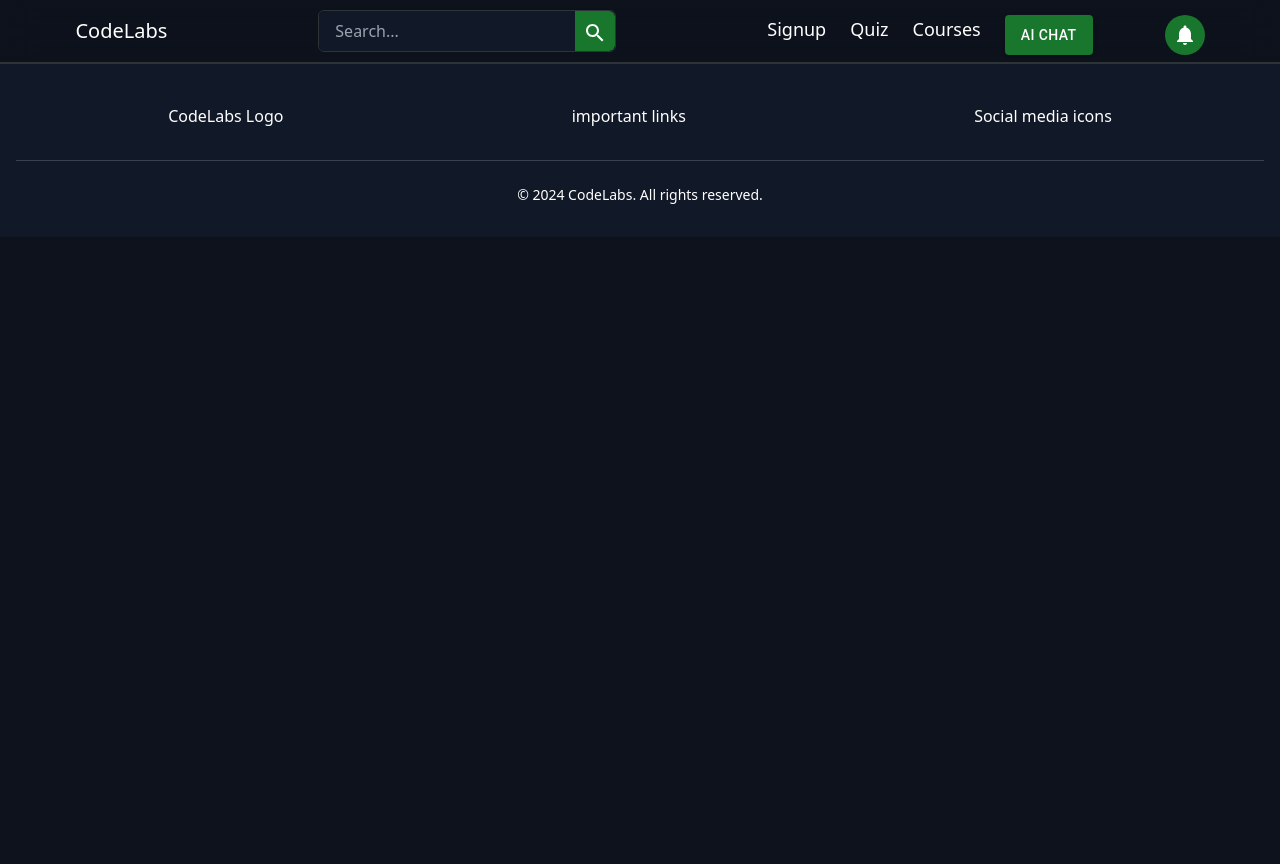
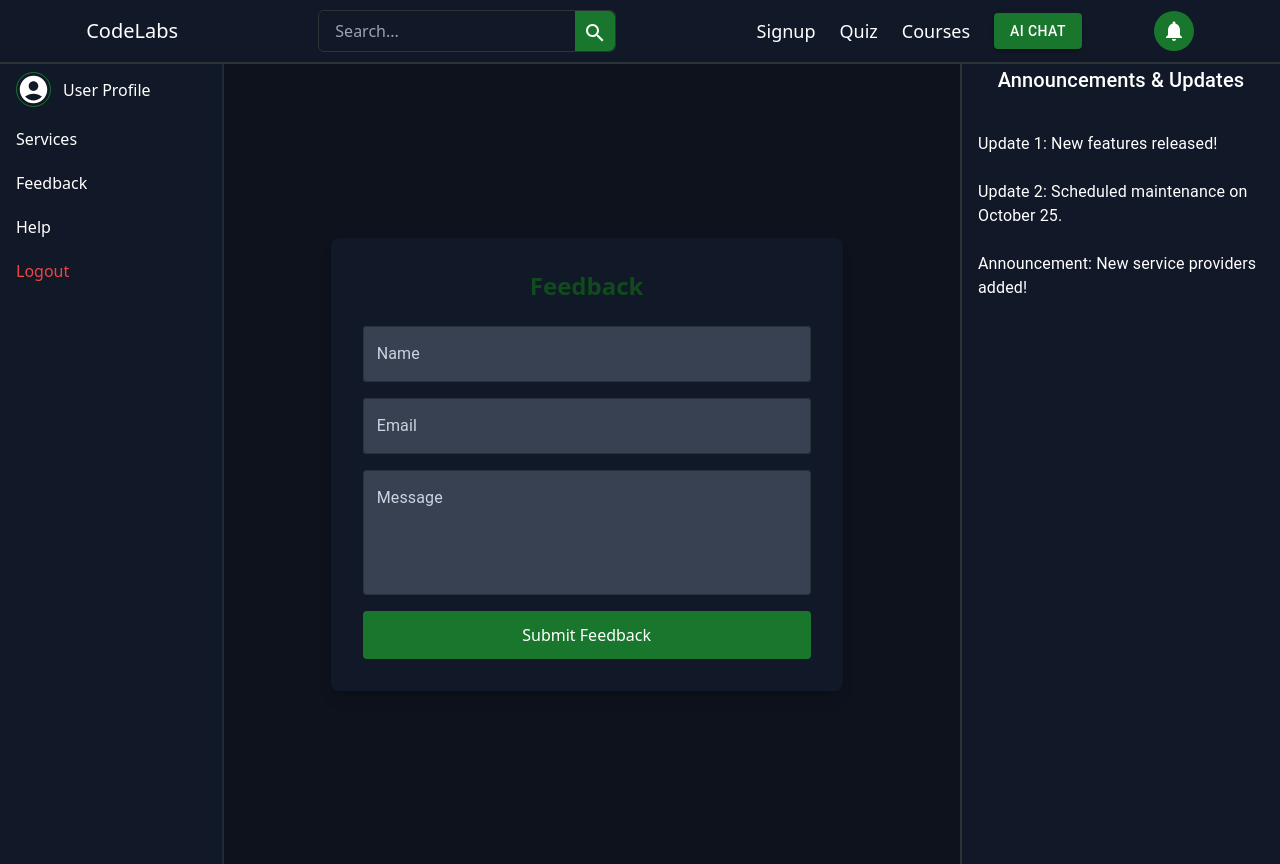
Before and after one commit to adityakumar841208/Codelabs_Frontend, a React (Create React App) app: page /home/feedback in a window 1280 px wide. Before the commit the page ends 800 px from the top, so only its background shows below. Built offline with nearby package versions, Linux system fonts and the light colour scheme.

Commit message:
basic routing done

```diff
--- a/src/App.js
+++ b/src/App.js
@@ -5,6 +5,7 @@ import Navbar from './utilitycomponents/Navbar';
 import Footer from './utilitycomponents/Footer';
 import { ThemeProvider } from '@emotion/react';
 import Theme from './theme/Theme';
+
 
 function App() {
 
@@ -24,7 +25,7 @@ function AppContent() {
     <>
       <Navbar />
       <AppRoutes />
-      {location.pathname !== '/home' && <Footer />}
+      {(!location.pathname.startsWith('/home')) && <Footer />}
     </>
   );
 }
--- a/src/components/Feedback.jsx
+++ b/src/components/Feedback.jsx
@@ -1,6 +1,7 @@
 import React, { useState } from 'react';
 import axios from 'axios';
 import { z } from 'zod';
+import { TextField } from '@mui/material';
 
 // Validation schema for feedback form
 const feedbackSchema = z.object({
@@ -46,50 +47,53 @@ const FeedbackPage = () => {
     };
 
     return (
-    <div className="flex items-center justify-center min-h-screen text-white">
-      <div className="bg-gray-900 p-8 rounded-lg shadow-lg w-full max-w-md">
+        <div className='grid grid-cols-12 min-h-screen'>
+            <div className="flex items-center justify-center min-h-screen text-white col-span-12">
+                <div className="bg-gray-900 p-8 rounded-lg shadow-lg w-full max-w-lg">
                     <h2 className="text-2xl font-bold text-center mb-6 text-primaryHover">Feedback</h2>
 
                     <form onSubmit={handleSubmit}>
                         <div className="mb-4">
-            <label className="block mb-2" htmlFor="name">Name</label>
-            <input
+                            <TextField
+                                label='Name'
                                 type="text"
                                 id="name"
                                 name="name"
                                 value={formData.name}
                                 onChange={handleChange}
-              placeholder="Enter your name"
-              className="w-full p-3 bg-gray-700 border border-gray-600 rounded focus:outline-none focus:ring focus:ring-primary"
+                                InputLabelProps={{ style: { color: '#cbd5e1' } }}
+                                InputProps={{ style: { color: '#f1f5f9', backgroundColor: 'rgb(55 65 81)' } }}
+                                className="text-white w-full p-3 bg-gray-700 border border-gray-600 rounded focus:outline-none focus:ring focus:ring-primary"
                             />
                             {errors.name && <p className="text-red-500 text-sm">{errors.name[0]}</p>}
                         </div>
 
                         <div className="mb-4">
-            <label className="block mb-2" htmlFor="email">Email</label>
-            <input
+                            <TextField
                                 type="email"
+                                label="Email"
                                 id="email"
                                 name="email"
                                 value={formData.email}
                                 onChange={handleChange}
                                 placeholder="Enter your email"
+                                InputLabelProps={{ style: { color: '#cbd5e1' } }}
+                                InputProps={{ style: { color: '#f1f5f9', backgroundColor: 'rgb(55 65 81)' } }}
                                 className="w-full p-3 bg-gray-700 border border-gray-600 rounded focus:outline-none focus:ring focus:ring-primary"
                             />
                             {errors.email && <p className="text-red-500 text-sm">{errors.email[0]}</p>}
                         </div>
 
                         <div className="mb-4">
-            <label className="block mb-2" htmlFor="message">Message</label>
-            <textarea
-              id="message"
-              name="message"
-              value={formData.message}
-              onChange={handleChange}
-              placeholder="Enter your message"
-              className="w-full p-3 bg-gray-700 border border-gray-600 rounded focus:outline-none focus:ring focus:ring-primary"
-              rows="4"
-            ></textarea>
+                            <TextField
+                                label="Message"
+                                variant="outlined"
+                                multiline
+                                rows={4}
+                                fullWidth
+                                InputLabelProps={{ style: { color: '#cbd5e1' } }}
+                                InputProps={{ style: { color: '#f1f5f9', backgroundColor: 'rgb(55 65 81)' } }}
+                            />
                             {errors.message && <p className="text-red-500 text-sm">{errors.message[0]}</p>}
                         </div>
 
@@ -102,6 +106,7 @@ const FeedbackPage = () => {
                     </form>
                 </div>
             </div>
+        </div>
     );
 };
 
--- a/src/components/Home.jsx
+++ b/src/components/Home.jsx
@@ -2,23 +2,59 @@ import React from 'react';
 import Navigation from './Navigation';
 import Content from './Content';
 import Announcements from './Announcements';
+import Help from './Help';
+import ServicesPage from './Services';
+import FeedbackPage from './Feedback';
+import Footer from '../utilitycomponents/Footer';
+import { useLocation } from 'react-router-dom';
 
 const Home = () => {
+  const location = useLocation();
+
+  // Determine what to render in the Content section
+  const renderContent = () => {
+    switch (location.pathname) {
+      case '/home':
+        return <Content />;
+      case '/home/help':
+        return <Help />;
+      case '/home/services':
+        return <ServicesPage />;
+      case '/home/feedback':
+        return <FeedbackPage />;
+      default:
+        return (
+          <div className="flex items-center justify-center h-full">
+            <h1 className="text-xl font-bold">Page Not Found</h1>
+          </div>
+        );
+    }
+  };
+
+  // Check if the route starts with /home
+  const isHomeRoute = location.pathname.startsWith('/home');
+
   return (
     <>
       <div className="grid grid-cols-12 min-h-screen">
+        {/* Navigation Section */}
         <div className="col-span-2 overflow-y-auto hidden md:block">
           <Navigation />
         </div>
 
+        {/* Content Section */}
         <div className="col-span-12 md:col-span-7">
-          <Content />
+          {renderContent()}
         </div>
 
-        <div className="col-span-3 overflow-y-auto hidden lg:block">
+        {/* Announcements Section */}
+        <div className="col-span-12 md:col-span-3 overflow-y-auto hidden lg:block">
           <Announcements />
         </div>
       </div>
+
+      {/* Conditionally Render Footer */}
+      {!isHomeRoute && <Footer />}
     </>
   );
 };
--- a/src/components/Navigation.jsx
+++ b/src/components/Navigation.jsx
@@ -9,17 +9,17 @@ const Navigation = () => {
     return (
         <div className="fixed border-r-2 border-gray-800 min-h-screen w-56 h-full overflow-y-auto bg-gray-900 text-white">
             <ul className="space-y-1">
-                <li className="flex items-center space-x-3 px-4 py-2 rounded-sm hover:bg-primaryHover transition duration-300 ease-in-out cursor-pointer">
+                <li className="flex items-center space-x-3 px-4 py-2 rounded-sm hover:bg-primaryHover transition duration-300 ease-in-out cursor-pointer" onClick={()=>navigate('/home')}>
                     <AccountCircleIcon className="text-white text-3xl border border-primary rounded-full" fontSize="large" />
                     <span className="text-white">User Profile</span>
                 </li>
-                <li className="px-4 py-2 rounded-sm hover:bg-primaryHover transition duration-300 ease-in-out cursor-pointer" onClick={()=>navigate('/services')}>
+                <li className="px-4 py-2 rounded-sm hover:bg-primaryHover transition duration-300 ease-in-out cursor-pointer" onClick={()=>navigate('/home/services')}>
                     <span className="text-white">Services</span>
                 </li>
-                <li className="px-4 py-2 rounded-sm hover:bg-primaryHover transition duration-300 ease-in-out cursor-pointer" onClick={()=>navigate('/feedback')}>
+                <li className="px-4 py-2 rounded-sm hover:bg-primaryHover transition duration-300 ease-in-out cursor-pointer" onClick={()=>navigate('/home/feedback')}>
                     <span className="text-white">Feedback</span>
                 </li>
-                <li className="px-4 py-2 rounded-sm hover:bg-primaryHover transition duration-300 ease-in-out cursor-pointer" onClick={()=>navigate('/help')}>
+                <li className="px-4 py-2 rounded-sm hover:bg-primaryHover transition duration-300 ease-in-out cursor-pointer" onClick={()=>navigate('/home/help')}>
                     <span className="text-white">Help</span>
                 </li>
                 <li className="px-4 py-2 rounded-sm hover:bg-primaryHover transition duration-300 ease-in-out cursor-pointer" onClick={()=>navigate('/')}>
--- a/src/components/Services.jsx
+++ b/src/components/Services.jsx
@@ -26,6 +26,8 @@ const servicesData = [
 
 const ServicesPage = () => {
     return (
+        <>
+            <div>
                 <div className="flex items-center justify-center min-h-screen text-white">
                     <div className="w-full max-w-2xl p-8">
                         <h2 className="text-2xl font-bold text-center text-primary mb-6">Our Services</h2>
@@ -45,6 +47,8 @@ const ServicesPage = () => {
                         </div>
                     </div>
                 </div>
+            </div>
+        </>
     );
 };
 
--- /dev/null
+++ b/src/post/PostOption.jsx
@@ -0,0 +1,40 @@
+import React from 'react';
+import { Button } from '@mui/material';
+import InsertPhotoIcon from '@mui/icons-material/InsertPhoto';
+import EventIcon from '@mui/icons-material/Event';
+import ArticleIcon from '@mui/icons-material/Article';
+
+const PostOption = () => {
+  return (
+    <div className="bg-slate-900 p-4 rounded-md shadow-md m-2 border">
+      {/* Start a Post Section */}
+      <div className="flex items-center space-x-3 p-3 bg-gray-900 rounded-lg mb-4">
+        <img
+          src="./comp.webp"
+          alt="User Avatar"
+          className="rounded-full w-10 h-10 border"
+        />
+        <input
+          type="text"
+          placeholder="Write here something..."
+          className="w-full p-2 bg-gray-800 rounded-full text-gray-300 placeholder-gray-500 outline-none border"
+        />
+      </div>
+
+      {/* Options Section */}
+      <div className="flex justify-between text-gray-400">
+        <Button startIcon={<InsertPhotoIcon />} className="text-gray-400 hover:bg-primaryHover hover:text-white">
+          Media
+        </Button>
+        <Button startIcon={<EventIcon sx={{color:'primary'}}/>} className="text-gray-400 hover:bg-primaryHover hover:text-white">
+          Event
+        </Button>
+        <Button startIcon={<ArticleIcon />} className="text-gray-400 hover:bg-primaryHover hover:text-white">
+          Write article
+        </Button>
+      </div>
+    </div>
+  );
+};
+
+export default PostOption;
--- a/src/routes/Routes.jsx
+++ b/src/routes/Routes.jsx
@@ -1,5 +1,6 @@
 import React, { Suspense, lazy } from 'react';
 import { Route, Routes } from 'react-router-dom';
+
 
 // Lazy load components
 const Landing = lazy(() => import('../components/LandingPage'));
@@ -20,10 +21,11 @@ function AppRoutes() {
         <Route path="/" element={<Landing />} />
         <Route path="/login" element={<Login />} />
         <Route path="/signup" element={<Signup />} />
-          <Route path="/home" element={<Home />} />
-          <Route path="/help" element={<Help />} />
-          <Route path="/feedback" element={<Feedback />} />
-          <Route path="/services" element={<ServicesPage />} />
+        <Route path="/home" element={<Home />}>
+          <Route path="help" element={<Help />} />
+          <Route path="feedback" element={<Feedback />} />
+          <Route path="services" element={<ServicesPage />} />
+        </Route>
       </Routes>
     </Suspense>
   );
--- a/src/utilitycomponents/Navbar.jsx
+++ b/src/utilitycomponents/Navbar.jsx
@@ -1,46 +1,115 @@
-import React from 'react';
+import React, { useState } from 'react';
 import { Link } from 'react-router-dom';
 import SearchIcon from '@mui/icons-material/Search';
-import { Button } from '@mui/material';
+import MenuIcon from '@mui/icons-material/Menu';
+import { Button, IconButton, Menu, MenuItem } from '@mui/material';
 import NotificationsIcon from '@mui/icons-material/Notifications';
 
 const Navbar = () => {
+    const [anchorEl, setAnchorEl] = useState(null);
+
+    const handleMenuOpen = (event) => {
+        setAnchorEl(event.currentTarget);
+    };
+
+    const handleMenuClose = () => {
+        setAnchorEl(null);
+    };
+
     return (
         <>
-            <div className='h-16 w-full flex justify-around items-center border-customBorder border-b-2 fixed top-0 backdrop-blur-lg z-10'>
-                <div className="logo text-xl">
+            <div className='h-16 w-full flex justify-around items-center border-customBorder border-b-2 fixed top-0 z-10 px-4 backdrop-blur-sm bg-gray-900'>
+                {/* Logo */}
+                <div className="logo text-xl text-white">
                     <Link to='/'>
                         CodeLabs
                     </Link>
                 </div>
 
+                {/* Search Bar */}
                 <div className='flex items-center justify-center rounded-md border-customBorder border overflow-hidden'>
-                    {/* Input Field */}
                     <input
                         type="text"
                         placeholder="Search..."
-                        className='h-10 w-64 px-4 py-2 rounded-l-md focus:outline-none bg-gray-900'
+                        className='h-10 w-32 sm:w-64 px-4 py-2 rounded-l-md focus:outline-none bg-gray-900 text-white'
                     />
-
-                    {/* Search Icon */}
-                    <div className="bg-primary p-2 rounded-r-md cursor-pointer hover:bg-primaryHover h-10">
+                    <div className="bg-primary p-2 rounded-r-md cursor-pointer hover:bg-primaryHover h-10 text-white">
                         <SearchIcon />
                     </div>
                 </div>
 
-                <div>
-                    <div className="text-lg flex gap-6 mt-2">
-                        <Link to='/signup'>Signup</Link>
-                        {/* <Link to='/login'>Login</Link> */}
-                        <Link to='/signup'>Quiz</Link>
-                        <Link to='/login'>Courses</Link>
-                        <Button variant="contained" className='hover:bg-primaryHover text-white' sx={{
-                            color: 'white'
-                        }}>AI Chat</Button>
-                        <div className="flex items-center justify-center ml-12 p-2 bg-primary rounded-full hover:bg-primaryHover transition duration-300 ease-in-out">
-                            <NotificationsIcon className="text-white" fontSize="medium" />
-                        </div>
+                {/* Links and Notifications on larger screens */}
+                <div className="hidden sm:flex items-center text-lg gap-6 text-white">
+                    <Link to='/signup'>Signup</Link>
+                    <Link to='/signup'>Quiz</Link>
+                    <Link to='/login'>Courses</Link>
+                    <Button variant="contained" className='hover:bg-primaryHover text-white' sx={{ color: 'white' }}>
+                        AI Chat
+                    </Button>
+                    <div className="flex items-center justify-center p-2 bg-primary rounded-full hover:bg-primaryHover transition duration-300 ease-in-out ml-12">
+                        <NotificationsIcon className="text-white" fontSize="medium" />
                     </div>
+                </div>
+
+                {/* Hamburger Menu for smaller screens */}
+                <div className="sm:hidden flex items-center">
+                    <IconButton onClick={handleMenuOpen} color="inherit">
+                        <MenuIcon className="text-white" />
+                    </IconButton>
+                    <Menu
+                        anchorEl={anchorEl}
+                        open={Boolean(anchorEl)}
+                        onClose={handleMenuClose}
+                        PaperProps={{
+                            style: {
+                                width: '95%',
+                                maxWidth: '95%',
+                                backgroundColor: '#1f2937', // Dark mode background color
+                                color: 'white', // Text color in dark mode
+                            },
+                        }}
+                        anchorOrigin={{
+                            vertical: 'top',
+                            horizontal: 'center',
+                        }}
+                        transformOrigin={{
+                            vertical: 'top',
+                            horizontal: 'center',
+                        }}
+                    >
+                        <MenuItem
+                            onClick={handleMenuClose}
+                            component={Link}
+                            to="/signup"
+                            className="w-full text-center hover:bg-primaryHover"
+                        >
+                            Signup
+                        </MenuItem>
+                        <MenuItem
+                            onClick={handleMenuClose}
+                            component={Link}
+                            to="/signup"
+                            className="w-full text-center hover:bg-primaryHover"
+                        >
+                            Quiz
+                        </MenuItem>
+                        <MenuItem
+                            onClick={handleMenuClose}
+                            component={Link}
+                            to="/login"
+                            className="w-full text-center hover:bg-primaryHover"
+                        >
+                            Courses
+                        </MenuItem>
+                        <MenuItem
+                            onClick={handleMenuClose}
+                            className="w-full text-center hover:bg-primaryHover"
+                        >
+                            <Button variant="contained" className='hover:bg-primaryHover text-white' sx={{ color: 'white' }}>
+                                AI Chat
+                            </Button>
+                        </MenuItem>
+                    </Menu>
                 </div>
             </div>
             <div className='mt-16'></div>
```
Also changed, not shown: src/components/Content.jsx (+2 -6 lines), src/components/Help.jsx (+28 -9 lines), components.json (added). Lines whose indentation alone changed are shown as unchanged.
